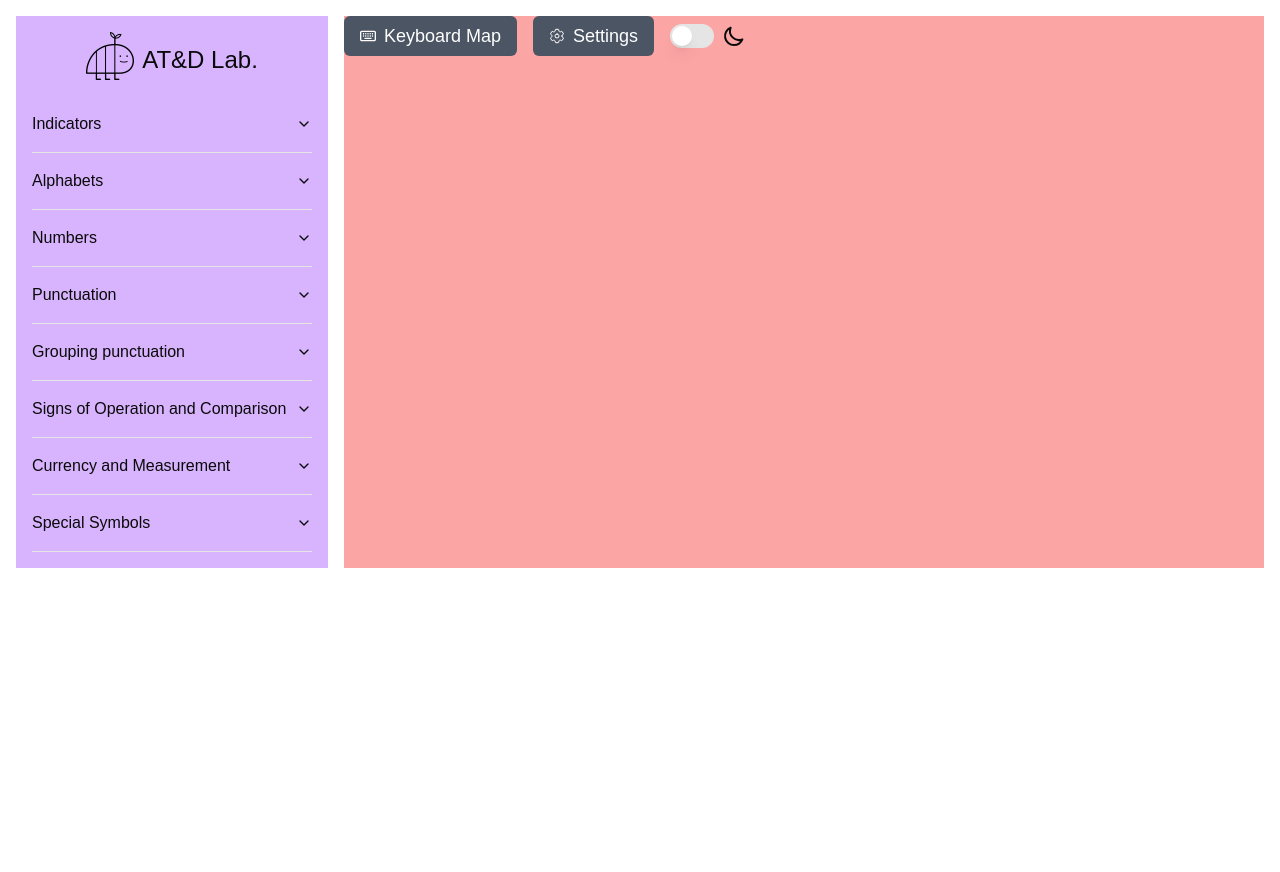
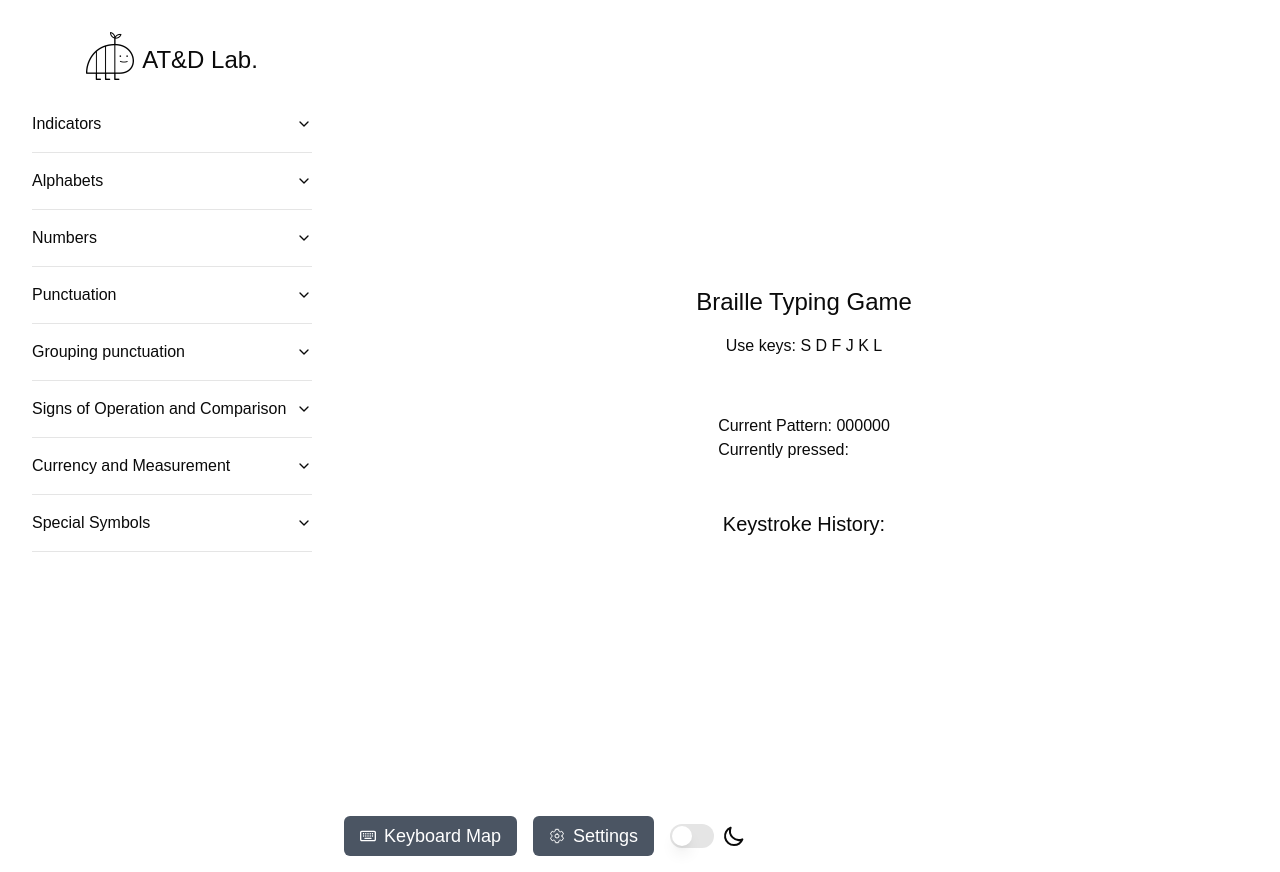
Before and after one commit to synicalToo/english-braille-application-html, a Next.js app: page /typing in a window 1280 px wide. Before the commit the page ends 800 px from the top, so only its background shows below. Built offline with nearby package versions, Linux system fonts and the light colour scheme.

Commit message:
add braille typing functionality, registering user input

```diff
--- a/src/app/typing/page.tsx
+++ b/src/app/typing/page.tsx
@@ -1,13 +1,15 @@
 import { BottomBar } from "@/components/root/bottomBar";
+import Screen from "@/components/root/screen";
 import { Sidebar } from "@/components/root/sidebar";
 
 export default function TypingPage() {
   return (
     <main className="flex flex-col md:flex-row p-4 space-y-4 md:space-y-0 md:space-x-4 overflow-y-auto h-full">
-      <div className="bg-purple-300 w-full md:w-1/4 min-w-[25%] max-w-[25%]">
+      <div className="w-full md:w-1/4 min-w-[25%] max-w-[25%]">
         <Sidebar />
       </div>
-      <div className="bg-red-300 w-full md:w-3/4">
+      <div className="w-full md:w-3/4">
+        <Screen />
         <BottomBar />
       </div>
     </main>
--- /dev/null
+++ b/src/components/root/screen.tsx
@@ -0,0 +1,113 @@
+"use client";
+
+import { useState, useEffect } from "react";
+import { BrailleFont } from "@/components/customUI/brailleFont";
+import { createBraillePattern, findBrailleMatch, keyToDotMap, updateBinaryPattern, findCombinedBrailleMatch } from "@/utils/gameplayUtils";
+
+export default function Screen() {
+  const [pressedKeys, setPressedKeys] = useState<Set<string>>(new Set());
+  const [currentPattern, setCurrentPattern] = useState<string[]>(Array(6).fill("0"));
+  const [currentMatch, setCurrentMatch] = useState<any>(null);
+  const [keystrokeHistory, setKeystrokeHistory] = useState<Array<{ pattern: string; match: any }>>([]);
+
+  useEffect(() => {
+    const handleKeyDown = (e: KeyboardEvent) => {
+      if (Object.keys(keyToDotMap).includes(e.key.toLowerCase())) {
+        setPressedKeys((prev) => new Set([...Array.from(prev), e.key.toLowerCase()]));
+        setCurrentPattern((prev) => updateBinaryPattern(e.key, prev));
+
+        const pattern = currentPattern.join("");
+        const match = findBrailleMatch(pattern);
+        if (match) {
+          setCurrentMatch(match);
+        }
+      }
+    };
+
+    const handleKeyUp = (e: KeyboardEvent) => {
+      if (Object.keys(keyToDotMap).includes(e.key.toLowerCase())) {
+        const newPressedKeys = new Set(pressedKeys);
+        newPressedKeys.delete(e.key.toLowerCase());
+        setPressedKeys(newPressedKeys);
+
+        if (newPressedKeys.size === 0) {
+          const currentPatternStr = currentPattern.join("");
+          const lastEntry = keystrokeHistory[keystrokeHistory.length - 1];
+
+          if (lastEntry?.match.keystroke.length > 1) {
+            const combinedMatch = findCombinedBrailleMatch(lastEntry.pattern, currentPatternStr);
+            if (combinedMatch) {
+              setKeystrokeHistory((prev) => [
+                ...prev.slice(0, -1),
+                {
+                  pattern: [lastEntry.pattern, currentPatternStr].join(","),
+                  match: combinedMatch,
+                },
+              ]);
+              setCurrentPattern(Array(6).fill("0"));
+              setCurrentMatch(null);
+              return;
+            }
+          }
+
+          const singleMatch = findBrailleMatch(currentPatternStr);
+          if (singleMatch) {
+            setKeystrokeHistory((prev) => [
+              ...prev,
+              {
+                pattern: currentPatternStr,
+                match: singleMatch,
+              },
+            ]);
+          }
+
+          setCurrentPattern(Array(6).fill("0"));
+          setCurrentMatch(null);
+        }
+      }
+    };
+
+    window.addEventListener("keydown", handleKeyDown);
+    window.addEventListener("keyup", handleKeyUp);
+
+    return () => {
+      window.removeEventListener("keydown", handleKeyDown);
+      window.removeEventListener("keyup", handleKeyUp);
+    };
+  }, [pressedKeys, currentPattern, keystrokeHistory]);
+
+  return (
+    <div className="flex flex-col items-center justify-center min-h-screen gap-4">
+      <div className="text-center">
+        <h1 className="text-2xl mb-4">Braille Typing Game</h1>
+        <p className="mb-2">Use keys: S D F J K L</p>
+      </div>
+
+      <div className="flex flex-col items-center gap-4">
+        {currentMatch && (
+          <>
+            <BrailleFont>{currentMatch.brailleText}</BrailleFont>
+            <p>{currentMatch.symbol || currentMatch.title}</p>
+          </>
+        )}
+      </div>
+
+      <div className="mt-4">
+        <p>Current Pattern: {currentPattern.join("")}</p>
+        <p>Currently pressed: {Array.from(pressedKeys).join(", ")}</p>
+      </div>
+
+      <div className="mt-8">
+        <h2 className="text-xl mb-2">Keystroke History:</h2>
+        <div className="flex flex-col gap-2">
+          {keystrokeHistory.map((entry, index) => (
+            <div key={index} className="flex items-center gap-2">
+              <BrailleFont>{entry.match.brailleText}</BrailleFont>
+              <span>{entry.match.symbol || entry.match.title}</span>
+            </div>
+          ))}
+        </div>
+      </div>
+    </div>
+  );
+}
--- /dev/null
+++ b/src/utils/gameplayUtils.tsx
@@ -0,0 +1,48 @@
+import { BrailleEncoding, BrailleEncodings } from "@/contents/en/brailleData";
+
+export const keyToDotMap: { [key: string]: number } = {
+  f: 0,
+  d: 1,
+  s: 2,
+  j: 3,
+  k: 4,
+  l: 5,
+};
+
+export function createBraillePattern(pressedKeys: Set<string>): string {
+  const pattern = Array(6).fill("0");
+  pressedKeys.forEach((key) => {
+    const dotIndex = keyToDotMap[key.toLowerCase()];
+    if (dotIndex !== undefined) {
+      pattern[dotIndex] = "1";
+    }
+  });
+  return pattern.join("");
+}
+
+export function findBrailleMatch(pattern: string): BrailleEncoding | null {
+  for (const category of Object.values(BrailleEncodings)) {
+    const match = category.find((item) => item.keystroke[0] === pattern);
+    if (match) return match;
+  }
+  return null;
+}
+
+export function updateBinaryPattern(key: string, currentPattern: string[]): string[] {
+  const dotIndex = keyToDotMap[key.toLowerCase()];
+  if (dotIndex !== undefined) {
+    const newPattern = [...currentPattern];
+    newPattern[dotIndex] = "1";
+    return newPattern;
+  }
+  return currentPattern;
+}
+
+export function findCombinedBrailleMatch(prevPattern: string, currentPattern: string): BrailleEncoding | null {
+  const combinedPattern = [prevPattern, currentPattern];
+  for (const category of Object.values(BrailleEncodings)) {
+    const match = category.find((item) => item.keystroke.length === 2 && item.keystroke[0] === prevPattern && item.keystroke[1] === currentPattern);
+    if (match) return match;
+  }
+  return null;
+}
```
